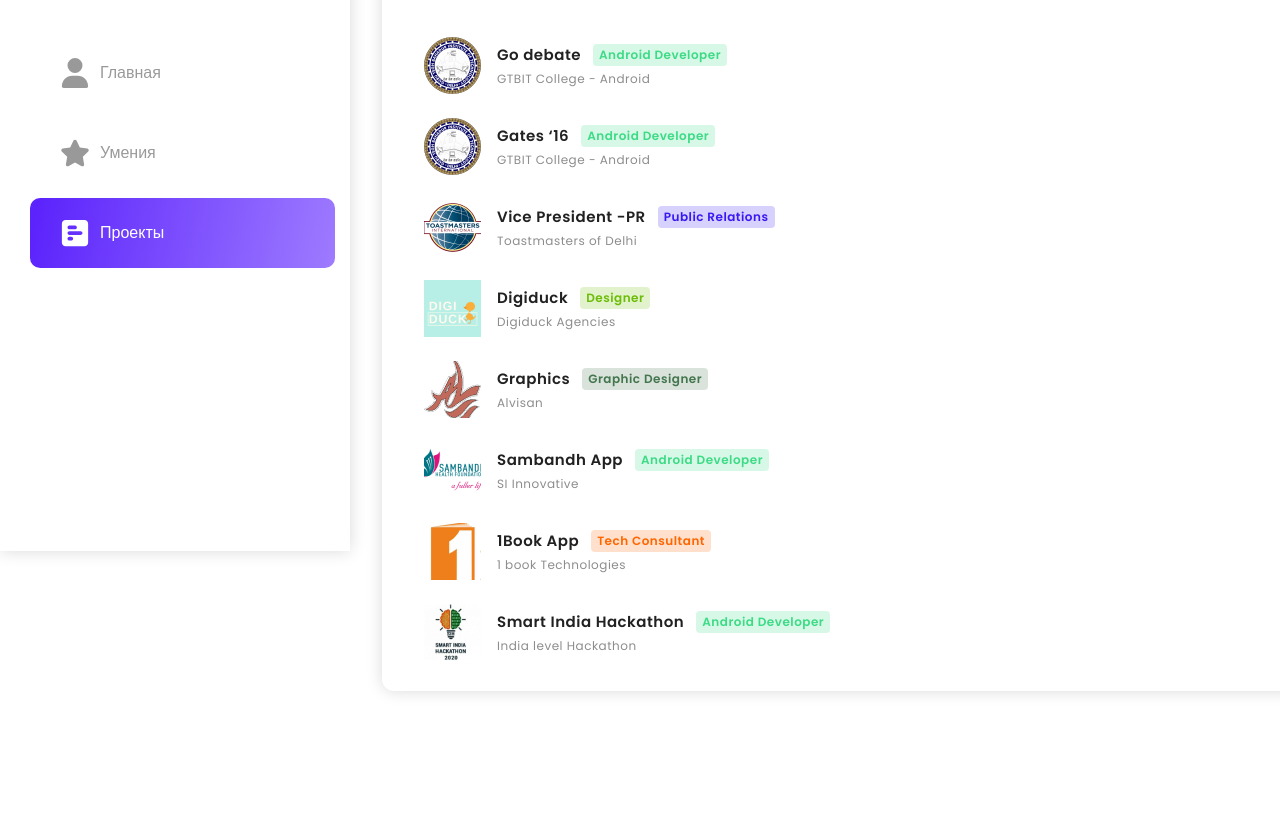
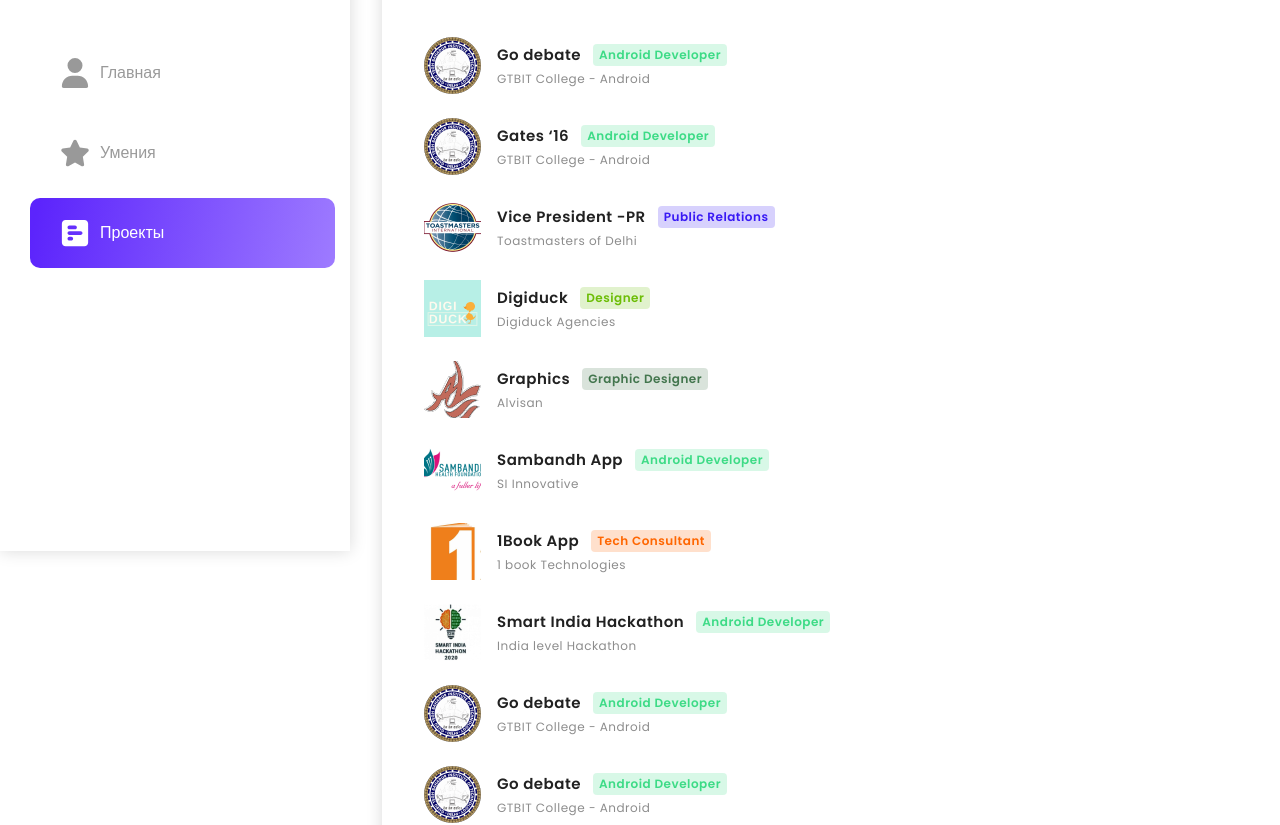
Before and after one commit to Portunis/mary-vue-app, a Vue app: page /user/projects in a window 1280 px wide. Shown: the part 249-1074 px from the top of the page. Before the commit the page ends 960 px from the top, so only its background shows below. Built offline with nearby package versions, Linux system fonts and the light colour scheme; no server answers; sample sign-in values are in the browser's storage; what lottie-web-vue would draw is missing.

Commit message:
[project-ui] Добавил окно общей информации о проекте

```diff
--- a/src/components/cardInfo/CardProject.vue
+++ b/src/components/cardInfo/CardProject.vue
@@ -2,10 +2,11 @@
   <div class="projects-card__item">
     <div class="projects-card__item-left">
       <img
+        @click="aboutInfo"
         class="projects-card__item-image"
         :src="require(`../../assets/img/${dataProject.image}`)"
       />
-      <div class="projects-card__item-info">
+      <div v-if="!detailsProjectFull" class="projects-card__item-info">
         <div class="projects-card__item-title">
           <p class="projects-card__item-name">{{ dataProject.title }}</p>
           <p
@@ -21,14 +22,19 @@
         <p class="projects-card__item-span">{{ dataProject.college }}</p>
       </div>
     </div>
-    <div class="projects-card__item-buttons">
+    <div v-if="!detailsProjectFull" class="projects-card__item-buttons">
       <p class="projects-card__item-date">{{ dataProject.date }}</p>
       <div class="projects-card__item-button">
-        <a class="button__name" :href="dataProject.buttonLink">Link</a>
+        <a
+          v-if="!detailsProject"
+          class="button__name"
+          :href="dataProject.buttonLink"
+          >Link</a
+        >
         <fa class="button__link" icon="link" />
       </div>
       <div @click="aboutInfo" class="projects-card__item-button">
-        <a class="button__name">Details</a>
+        <a v-if="!detailsProject" class="button__name">Details</a>
         <fa class="button__link" icon="angle-right" />
       </div>
     </div>
@@ -44,6 +50,12 @@
     dataProject: {
       type: Object,
       required: true,
+    },
+    detailsProjectFull: {
+      type: Boolean,
+    },
+    detailsProject: {
+      type: Boolean,
     },
   },
   methods: {
--- a/src/views/ProjectsView.vue
+++ b/src/views/ProjectsView.vue
@@ -10,7 +10,15 @@
   <div class="wrapper">
     <div
       class="projects-card"
-      :style="{ width: detailsProject ? 950 + 'px' : 1350 + 'px' }"
+      :style="{
+        width: detailsProject
+          ? 950 + 'px'
+          : detailsProjectFull
+          ? 140 + 'px'
+          : 1350 + 'px',
+        height: detailsProjectFull ? 747 + 'px' : '',
+        overflow: detailsProjectFull ? 'hidden' : '',
+      }"
     >
       <h3 class="projects-card__title">All Projects</h3>
       <CardProject
@@ -18,15 +26,26 @@
         :key="cardProject.id"
         :dataProject="cardProject"
         @projectInfo="infoProject"
+        :detailsProjectFull="detailsProjectFull"
+        :detailsProject="detailsProject"
       />
     </div>
-    <div class="detailsProject" v-if="detailsProject">
-      <div class="card">
+    <div class="detailsProject" v-if="detailsProject || detailsProjectFull">
+      <div
+        class="card"
+        :style="{
+          width: detailsProjectFull ? 1195 + 'px' : 470 + 'px',
+        }"
+      >
         <div class="card__header">
           <h3 class="projects-card__title">Project Details</h3>
           <div class="button" @click="closeDetailProject">
             <fa class="button__icon" icon="rotate-right" />
             <a class="button__close">Close</a>
+          </div>
+          <div class="button" @click="openFullDetailProject">
+            <fa class="button__icon" icon="rotate-right" />
+            <a class="button__close">open</a>
           </div>
         </div>
         <div v-if="!errorProject">
@@ -36,7 +55,13 @@
           />
           <h3 class="card__title">{{ aboutProject.title }}</h3>
           <p>{{ aboutProject.date }}</p>
-          <div>tut info</div>
+          <div>
+            <div>
+              <div>name</div>
+              <div>role</div>
+              <div>time</div>
+            </div>
+          </div>
         </div>
         <div v-if="errorProject" class="card__error">
           <h3 class="card__error-title">Unable to Load Data</h3>
@@ -149,9 +174,65 @@
           backgroundColor: "rgba(61, 219, 134, 0.2)",
           colorText: "#3DDB86",
         },
+        {
+          id: 1,
+          title: "Go debate",
+          badgeInfo: "Android Developer",
+          college: "GTBIT College - Android",
+          date: "feb 2016",
+          buttonLink: "",
+          image: "projectsPlaceholder.png",
+          backgroundColor: "rgba(61, 219, 134, 0.2)",
+          colorText: "#3DDB86",
+        },
+        {
+          id: 1,
+          title: "Go debate",
+          badgeInfo: "Android Developer",
+          college: "GTBIT College - Android",
+          date: "feb 2016",
+          buttonLink: "",
+          image: "projectsPlaceholder.png",
+          backgroundColor: "rgba(61, 219, 134, 0.2)",
+          colorText: "#3DDB86",
+        },
+        {
+          id: 1,
+          title: "Go debate",
+          badgeInfo: "Android Developer",
+          college: "GTBIT College - Android",
+          date: "feb 2016",
+          buttonLink: "",
+          image: "projectsPlaceholder.png",
+          backgroundColor: "rgba(61, 219, 134, 0.2)",
+          colorText: "#3DDB86",
+        },
+        {
+          id: 1,
+          title: "Go debate",
+          badgeInfo: "Android Developer",
+          college: "GTBIT College - Android",
+          date: "feb 2016",
+          buttonLink: "",
+          image: "projectsPlaceholder.png",
+          backgroundColor: "rgba(61, 219, 134, 0.2)",
+          colorText: "#3DDB86",
+        },
+        {
+          id: 1,
+          title: "Go debate",
+          badgeInfo: "Android Developer",
+          college: "GTBIT College - Android",
+          date: "feb 2016",
+          buttonLink: "",
+          image: "projectsPlaceholder.png",
+          backgroundColor: "rgba(61, 219, 134, 0.2)",
+          colorText: "#3DDB86",
+        },
       ] as ProjectModel[],
       aboutProject: {} as ProjectModel,
       detailsProject: false,
+      detailsProjectFull: false,
     };
   },
   computed: {
@@ -177,7 +258,12 @@
      */
     closeDetailProject(): void {
       this.detailsProject = false;
+      this.detailsProjectFull = false;
       this.aboutProject = {} as ProjectModel;
+    },
+    openFullDetailProject(): void {
+      this.detailsProject = false;
+      this.detailsProjectFull = true;
     },
   },
 });
```
